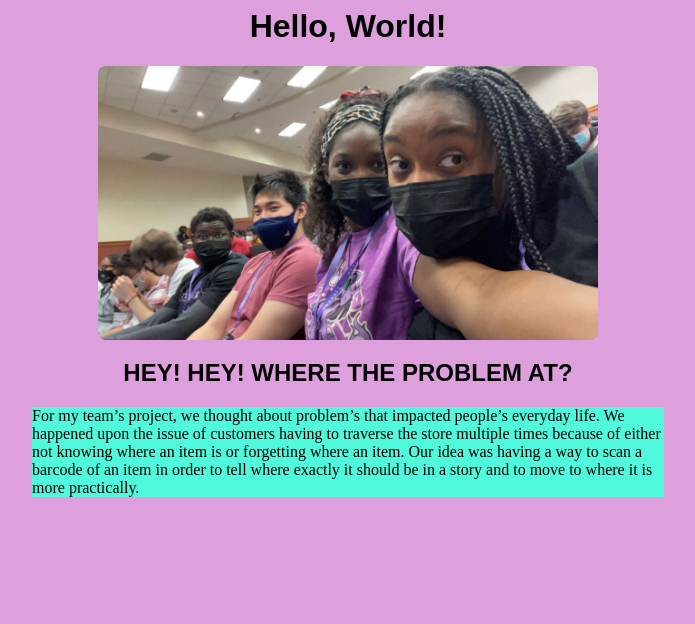
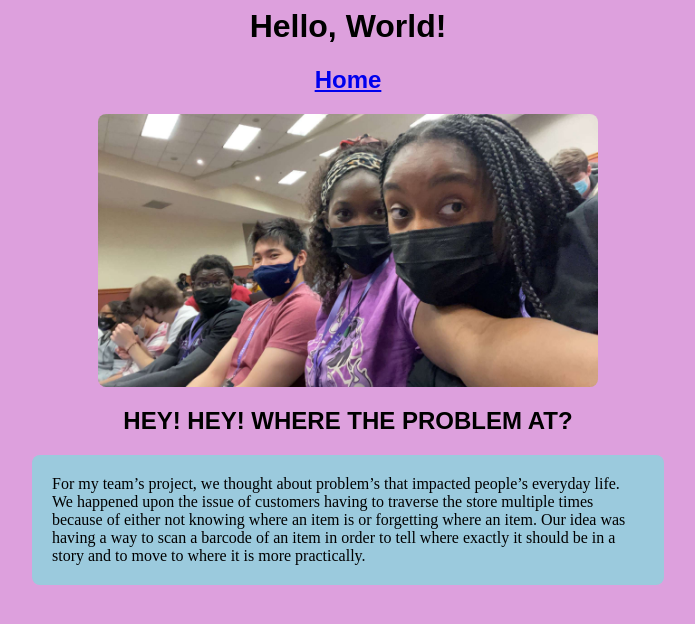
Before and after one commit to HackathonTeam2/AisleDoItForYou, a Flask app: template website/templates/AboutUs.html in a window 1280 px wide. Shown: the top 624 px of the page, without its empty margins (292-987 px from the left). Run offline with Flask 2, Linux system fonts and the light colour scheme; the template is opened without the code that fills it, so the values that code supplies are empty; some web fonts are replaced.

Commit message:
Final Count Down

```diff
--- a/website/static/AboutUs.css
+++ b/website/static/AboutUs.css
@@ -20,16 +20,16 @@ body{
     margin:center;
     margin-left:426;
 
-    background-color: #008CBA;
+    background-color: rgba(56, 56, 56, 0.788);
     overflow: hidden;
     width: 500;
     height: 0;
-    top:8%;
+    top:13%;
     transition: .5s ease;
   }
   .content:hover .overlay{
       bottom: 0%;
-      height: 37%;
+      height: 40%;
   }
   .text {
     white-space: nowrap;
@@ -46,15 +46,26 @@ body{
       text-align:center;
       font-family: 'ArcadeClassic', sans-serif;
   }
+  h2{
+    font-family: 'ArcadeClassic', sans-serif;
+  }
+  .home{
+
+  }
   .info{
       display:block;
-      background-color:rgb(80, 248, 220);
+      background-color:rgba(80, 248, 220, 0.473);
       font-family:'Times New Roman', Times, serif;
       width:50%;
       margin-left:auto;
       margin-right:auto;
+      border-radius: 8px;
   }
   h2{
     text-align:center;
     font-family: 'ArcadeClassic', sans-serif;
   }
+  .about {
+      padding: 20px;
+
+  }
--- a/website/templates/AboutUs.html
+++ b/website/templates/AboutUs.html
@@ -5,6 +5,7 @@
     <link rel = "stylesheet" href = "../static/AboutUs.css">
     <body>
         <h1>Hello, World!</h1>
+        <h2><a href = "intro.html">Home</a></h2>
         <div class = "content">
             <img src = "../img/GroupPic.jpg">
             <div class = "overlay">
@@ -13,7 +14,7 @@
         </div>
         <h2>HEY! HEY! WHERE THE PROBLEM AT?</h2>
         <div class = "info">
-            <p>For my team’s project, we thought about problem’s that impacted people’s everyday life. We happened upon the issue of customers having to traverse the store multiple times because of either not knowing where an item is or forgetting where an item. Our idea was having a way to scan a barcode of an item in order to tell where exactly it should be in a story and to move to where it is more practically.</p>
+            <p class="about">For my team’s project, we thought about problem’s that impacted people’s everyday life. We happened upon the issue of customers having to traverse the store multiple times because of either not knowing where an item is or forgetting where an item. Our idea was having a way to scan a barcode of an item in order to tell where exactly it should be in a story and to move to where it is more practically.</p>
         </div>
     </body>
 </html>
```
Also changed, not shown: website/static/Daniel.css (+6 -2 lines), website/static/index.css (+8 -0 lines), website/templates/index.html (+3 -10 lines), website/templates/intro.html (+5 -4 lines).
